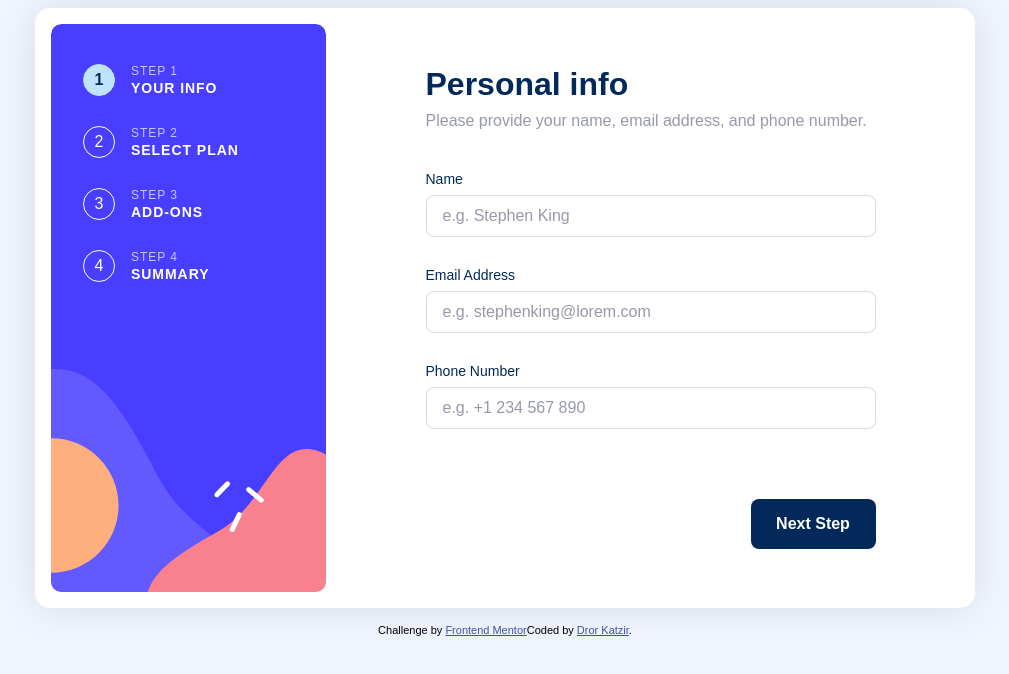
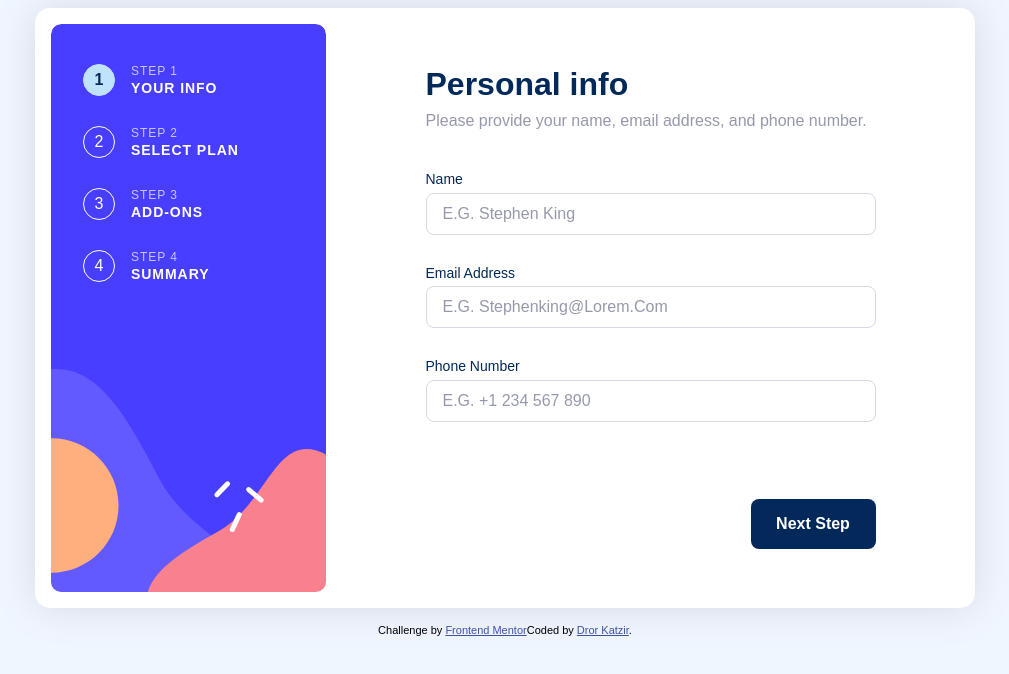
Before and after one commit to DorKatzir/multi-step-form, a React (Vite) app: page / in a window 1280 px wide. Shown: the top 674 px of the page, without its empty margins (135-1144 px from the left). Built offline with nearby package versions, Linux system fonts and the light colour scheme.

Commit message:
step 1 state managment

```diff
--- a/src/App.jsx
+++ b/src/App.jsx
@@ -8,25 +8,19 @@ import iconThankYou from './assets/images/icon-thank-you.svg'
 
 // PARENT APP ////////////////////////////////////////////
 export default function App() {
-  // const [userInfo, setUserInfo] = useState({
-  //                                   name: 'dror',
-  //                                   email: 'dror@gmail.com',
-  //                                   phone: '123456',
-  //                                   })
 
   const [step, setStep] = useState(1)
   const [stepCounter, setStepCounter] = useState(1)
 
-  function handleNextStep(){
-    setStep(step => step + 1)
-    setStepCounter(counter => counter + 1)
+  function handleNextStep() {
+		setStep(step => step + 1)
+		setStepCounter(counter => counter + 1)
   }
 
   function handlePrevStep(){
     setStep(step => step - 1)
     setStepCounter(counter => counter - 1)
   }
-
 
   return (
 		<>
@@ -106,7 +100,43 @@ function Sidebar({stepCounter}) {
 }
 
 // STEP 1  //////////////////////////////////////////////
-function StepOne({ onNextStep }) {
+function StepOne({ onNextStep}) {
+  // const [user, setUser] = useState({
+  //                                   name: 'dror',
+  //                                   email: 'dror@gmail.com',
+  //                                   phone: '123456',
+  //                                   })
+  const [name, setName] = useState('')
+  const [email, setEmail] = useState('')
+  const [phone, setPhone] = useState('')
+  const [isValidName, setIsValidName] = useState(true)
+  const [isValidEmail, setIsValidEmail] = useState(null)
+  const [isValidPhone, setIsValidPhone] = useState(null)
+
+  function handleNameChange(e){
+    setName(e.target.value)
+  }
+  function handleEmailChange(e){
+    setEmail(e.target.value)
+  }
+  function handlePhoneChange(e){
+    setPhone(e.target.value)
+  }
+  function handleSubmit(){
+    const newName = name.trim()
+    // const newEmail = email.trim()
+    // const newPhone = phone.trim()
+
+    if(newName.length <= 1){
+        setIsValidName( x => x ==false)
+    }else{
+       setIsValidName( x => x ==true)
+    }
+
+    // onNextStep()
+  }
+
+
 	return (
 		<>
 			<div className='text'>
@@ -117,39 +147,32 @@ function StepOne({ onNextStep }) {
 			</div>
 
 			<div className='form'>
+
 				<div className='name'>
-					<label>Name</label>
-					<input
-						type='text'
-						name=''
-						id=''
-						placeholder='e.g. Stephen King'
-					/>
+					<div className="label">
+            <label>Name</label>{ !isValidName && <span>This Field is required</span>}
+          </div>
+					<input className={ !isValidName ? 'error' : ''} type='text' placeholder='e.g. Stephen King' value={name} onChange={handleNameChange}/>
 				</div>
 
 				<div className='email'>
-					<label>Email Address</label>
-					<input
-						type='text'
-						name=''
-						id=''
-						placeholder='e.g. stephenking@lorem.com'
-					/>
+					<div className="label">
+            <label>Email Address</label>{isValidEmail && <span>This Field is required</span>}
+          </div>
+					<input className={isValidEmail ? 'error' : ''} type='text' placeholder='e.g. stephenking@lorem.com' value={email} onChange={handleEmailChange}/>
 				</div>
 
 				<div className='phone'>
-					<label>Phone Number</label>
-					<input
-						type='text'
-						name=''
-						id=''
-						placeholder='e.g. +1 234 567 890'
-					/>
+					<div className="label">
+            <label>Phone Number</label>{ isValidPhone && <span>This Field is required</span>}
+          </div>
+					<input className={isValidPhone ? 'error' : ''} type='text' placeholder='e.g. +1 234 567 890' value={phone} onChange={handlePhoneChange}/>
 				</div>
+
 			</div>
 
 			<div className='cta'>
-				<button onClick={onNextStep}>Next Step</button>
+				<button onClick={handleSubmit}>Next Step</button>
 			</div>
 		</>
 	)
--- a/src/index.css
+++ b/src/index.css
@@ -161,10 +161,29 @@ body {
   color: var(--Cool-gray);
   font-weight: 400;
 }
+.main .content .form .name .label, .main .content .form .email .label, .main .content .form .phone .label {
+  display: flex;
+  justify-content: space-between;
+}
+.main .content .form .name .label label, .main .content .form .name .label span, .main .content .form .email .label label, .main .content .form .email .label span, .main .content .form .phone .label label, .main .content .form .phone .label span {
+  height: -moz-fit-content;
+  height: fit-content;
+}
+.main .content .form .name .label span, .main .content .form .email .label span, .main .content .form .phone .label span {
+  font-size: 13px;
+  color: var(--Strawberry-red);
+  font-weight: 500;
+}
+.main .content .form .name input, .main .content .form .email input, .main .content .form .phone input {
+  text-transform: capitalize;
+}
+.main .content .form .name .error, .main .content .form .email .error, .main .content .form .phone .error {
+  border: 1px solid var(--Strawberry-red);
+}
 .main .content .form .name, .main .content .form .email, .main .content .form .phone {
   display: flex;
   margin-block-end: 30px;
-  gap: 0.5rem;
+  gap: 0.35rem;
   flex-direction: column;
 }
 .main .content .form .name :nth-child(2), .main .content .form .email :nth-child(2), .main .content .form .phone :nth-child(2) {
--- a/src/index.scss
+++ b/src/index.scss
@@ -152,7 +152,6 @@ body{
             label{
                 color: var(--Marine-blue);
                 font-size: 14px;
-
             }
 
             input{
@@ -172,11 +171,32 @@ body{
 
             }
 
+            .name, .email, .phone{
+                .label{
+                    display: flex;
+                    justify-content: space-between;
+                    label, span{
+                        height: fit-content;
+                    }
+                    span{
+                        font-size: 13px;
+                        color: var(--Strawberry-red);
+                        font-weight: 500;
+                    }
+                }
+                input{
+                    text-transform: capitalize;
+                }
+                .error{
+                    border: 1px solid var(--Strawberry-red);
+                }
+            }
+
 
             .name, .email, .phone{
                 display: flex;
                 margin-block-end: 30px;
-                gap: .5rem;
+                gap: .35rem;
                 flex-direction: column;
                 & :nth-child(2) {
                     height: 40px;
```
